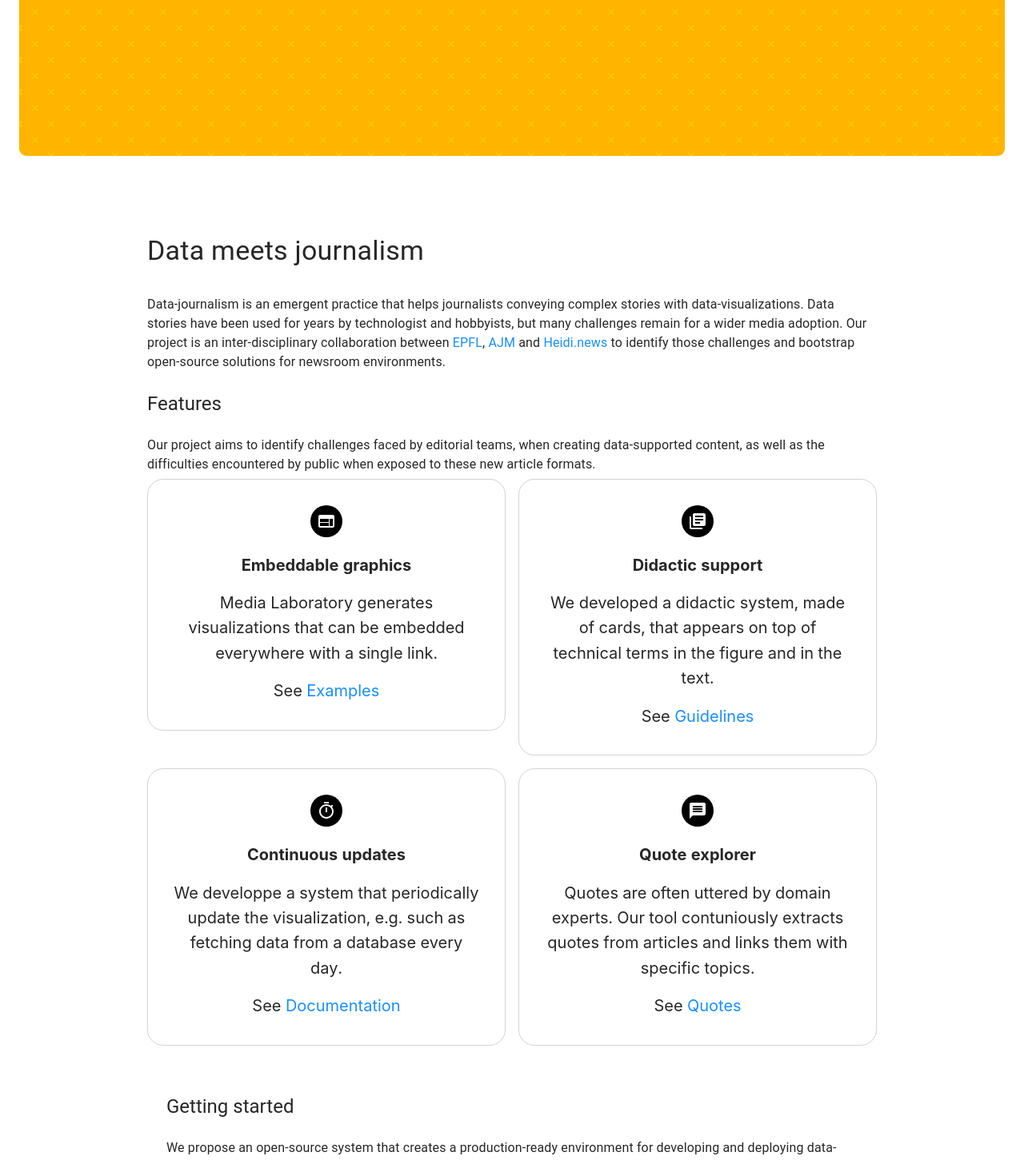
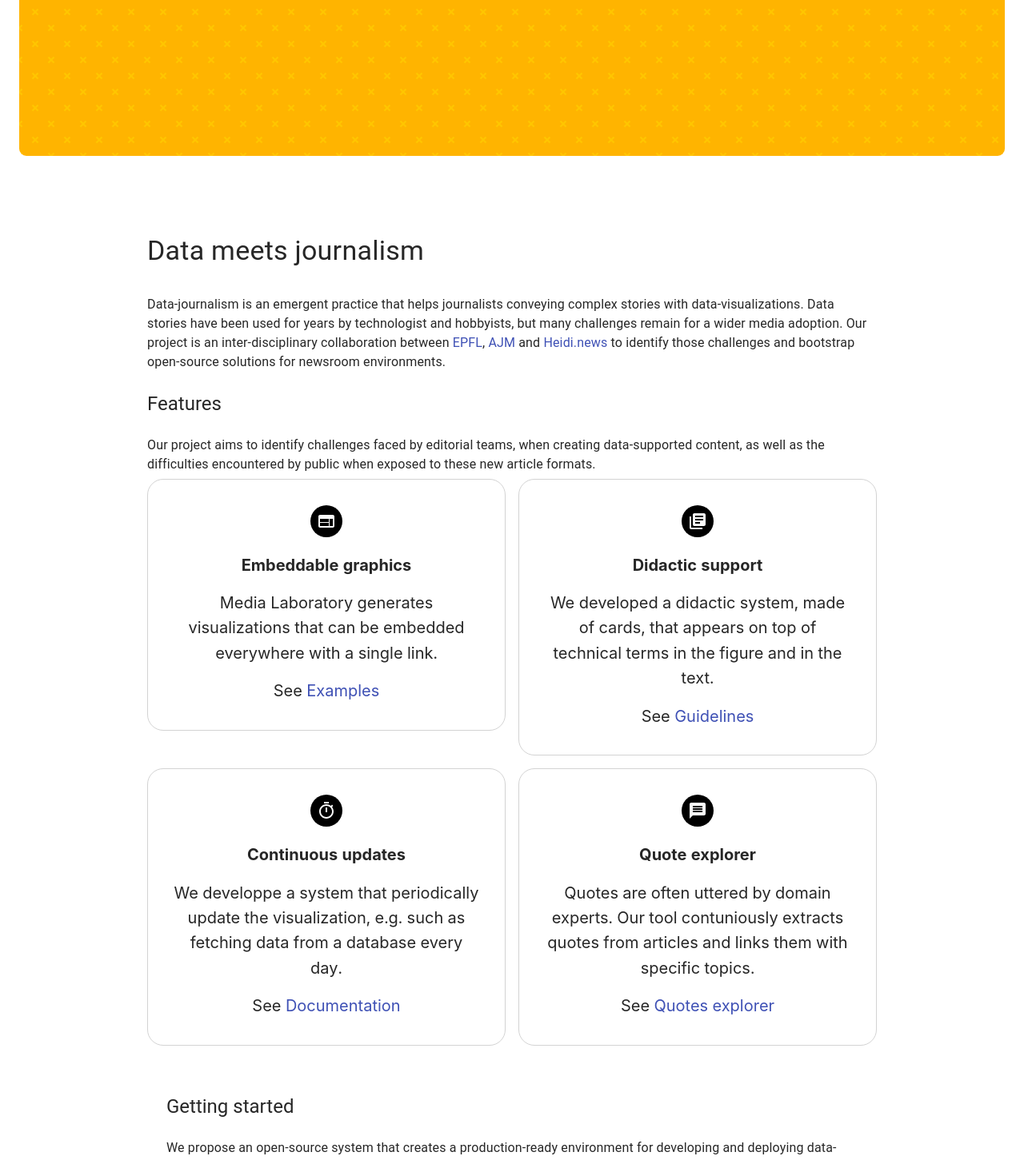
Before and after one commit to News-Teller/media-laboratory-web, a React (Create React App) app: page /#/ in a window 1280 px wide. Shown: the part 269-1720 px from the top of the page at 80% size. Built offline with nearby package versions, Linux system fonts and the light colour scheme; the HTML template or start-up script is replaced by a standard one.

Commit message:
replace link anchors with components

```diff
--- a/src/Routes/Home/Home.js
+++ b/src/Routes/Home/Home.js
@@ -1,6 +1,6 @@
 import React from 'react';
-import { Grid, Container,Avatar } from '@material-ui/core';
-import Typography from '@material-ui/core/Typography';
+import { Link as RouterLink } from 'react-router-dom';
+import { Grid, Container, Avatar, Link, Typography } from '@material-ui/core';
 import { makeStyles } from '@material-ui/core/styles';
 import { HeroContainer } from '../../Components'
 import sharedStyles from '../../SharedStyles';
@@ -57,10 +57,10 @@ const useStyles = makeStyles((theme) => ({
     borderRadius: '20px',
   },
   probTitle: {
-    marginBottom: '16px',
+    marginBottom: theme.spacing(2),
   },
   probLink: {
-    paddingTop: '16px',
+    paddingTop: theme.spacing(2),
   },
   avatar: {
     backgroundColor: 'black',
@@ -92,7 +92,12 @@ export default function Home() {
         </Typography>
         <Typography variant="body1" gutterBottom>
           Data-journalism is an emergent practice that helps journalists conveying complex stories with data-visualizations.
-          Data stories have been used for years by technologist and hobbyists, but many challenges remain for a wider media adoption. Our project is an inter-disciplinary collaboration between <a href="https://www.epfl.ch">EPFL</a>, <a href="https://unine.ch/ajm/">AJM</a> and <a href="https://www.heidi.news/">Heidi.news</a> to identify those challenges and bootstrap open-source solutions for newsroom environments.
+          Data stories have been used for years by technologist and hobbyists, but many challenges remain for a wider media adoption.
+          Our project is an inter-disciplinary collaboration between{' '}
+          <Link href="https://www.epfl.ch" rel="noreferrer">EPFL</Link>,{' '}
+          <Link href="https://unine.ch/ajm/" rel="noreferrer">AJM</Link> and {' '}
+          <Link href="https://www.heidi.news/" rel="noreferrer">Heidi.news</Link>{' '}
+          to identify those challenges and bootstrap open-source solutions for newsroom environments.
         </Typography>
 
         <Typography variant="h5" className={classes.largeGutter} >
@@ -110,7 +115,9 @@ export default function Home() {
             </Avatar>
             <div className={classes.probTitle}><b>Embeddable graphics</b></div>
             <div>Media Laboratory generates visualizations that can be embedded everywhere with a single link.</div>
-            <div className={classes.probLink}>See <a href="">Examples</a></div>
+            <div className={classes.probLink}>
+              See <Link component={RouterLink} to="/examples">Examples</Link>
+            </div>
           </div>
           </Grid>
           <Grid item xs={6}>
@@ -120,7 +127,9 @@ export default function Home() {
             </Avatar>
             <div className={classes.probTitle}><b>Didactic support</b></div>
             <div>We developed a didactic system, made of cards, that appears on top of technical terms in the figure and in the text.</div>
-            <div className={classes.probLink}>See <a href="">Guidelines</a></div>
+            <div className={classes.probLink}>
+              See <Link component={RouterLink} to="/guidelines">Guidelines</Link>
+            </div>
           </div>
           </Grid>
           <Grid item xs={6}>
@@ -130,7 +139,9 @@ export default function Home() {
             </Avatar>
             <div className={classes.probTitle}><b>Continuous updates</b></div>
             <div>We developpe a system that periodically update the visualization, e.g. such as fetching data from a database every day. </div>
-            <div className={classes.probLink}>See <a href="">Documentation</a></div>
+            <div className={classes.probLink}>
+              See <Link href="https://github.com/News-Teller/media-laboratory" rel="noreferrer">Documentation</Link>
+            </div>
           </div>
           </Grid>
           <Grid item xs={6}>
@@ -140,7 +151,9 @@ export default function Home() {
             </Avatar>
             <div className={classes.probTitle}><b>Quote explorer</b></div>
             <div>Quotes are often uttered by domain experts. Our tool contuniously extracts quotes from articles and links them with specific topics.</div>
-            <div className={classes.probLink}>See <a href="">Quotes</a></div>
+            <div className={classes.probLink}>
+              See <Link component={RouterLink} to="/quotes">Quotes explorer</Link>
+            </div>
           </div>
           </Grid>
         </Grid>
```
